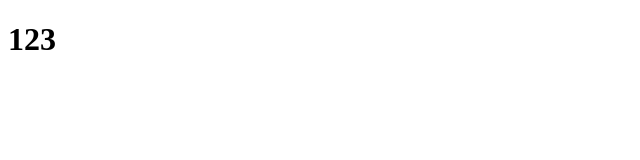
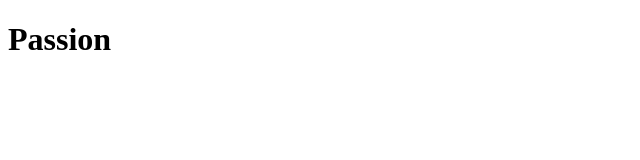
Before and after one commit to 2296789/passion, a plain HTML site: page Passion/index.html in a window 1280 px wide. Shown: the whole page, without its empty margins (0-640 px from the left). Drawn offline with Linux system fonts and the light colour scheme.

Commit message:
modifier la contenu

```diff
--- a/index.html
+++ b/Passion/index.html
@@ -7,6 +7,6 @@
     <title>Passion</title>
 </head>
 <body>
-    <h1>123</h1>
+    <h1>Passion</h1>
 </body>
 </html>
```
